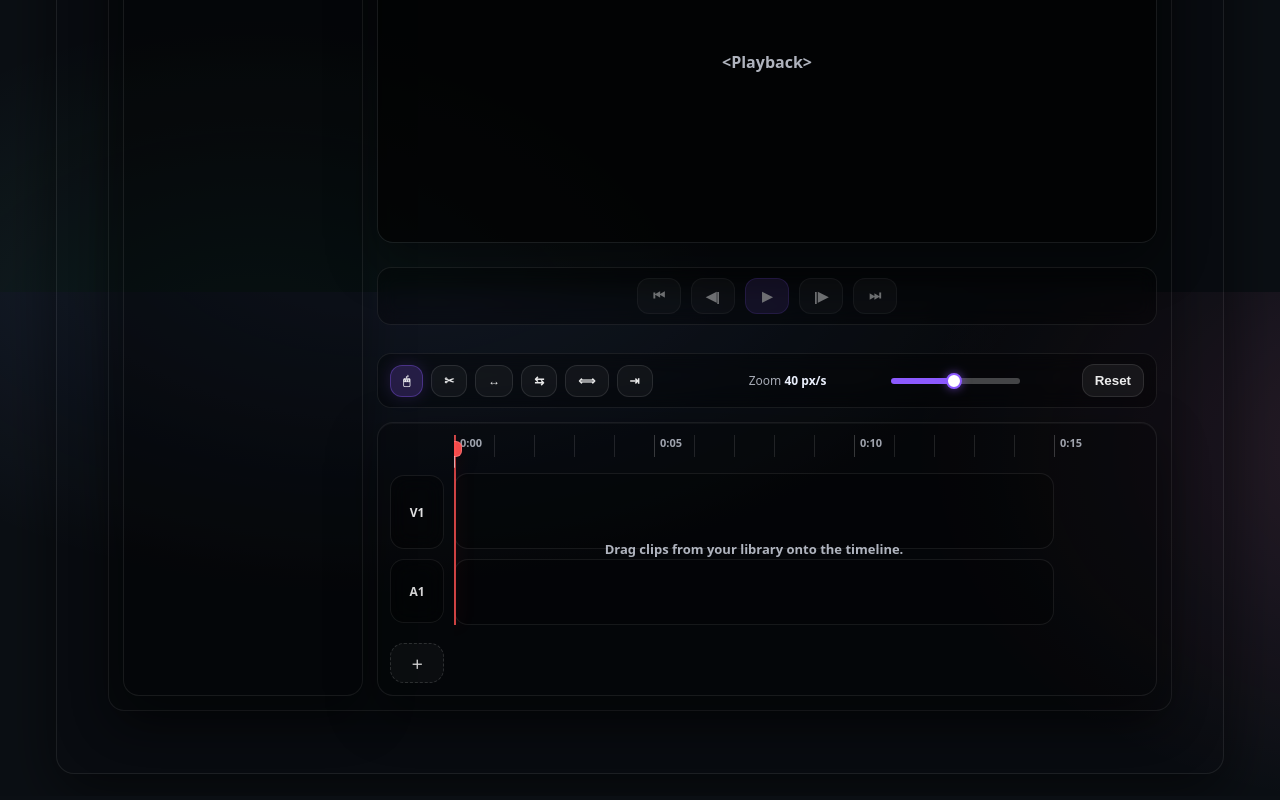
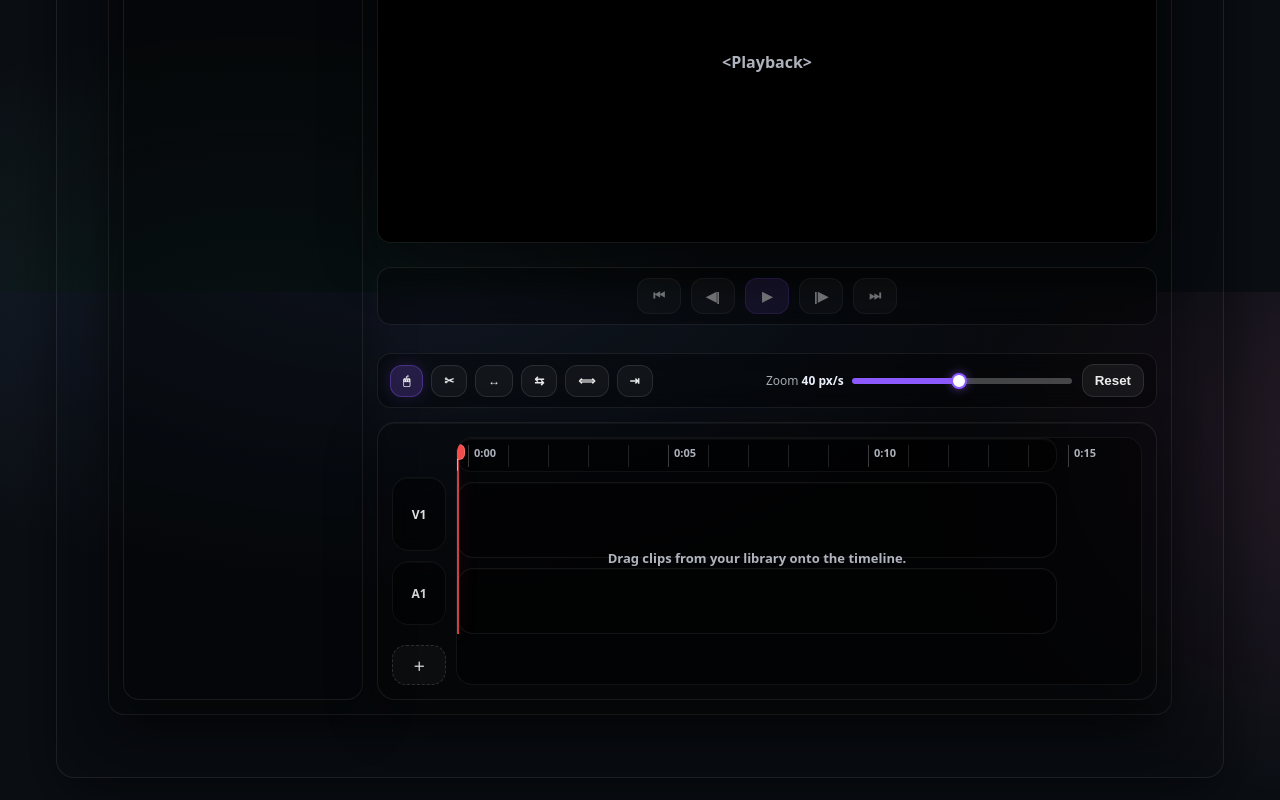
Before and after one commit to JasonAuroraAI/mytube-frontend, a React (Vite) app: page /generate/edit/1 in a window 1280 px wide. Shown: the part 508-1308 px from the top of the page. Built offline with nearby package versions, Linux system fonts and the light colour scheme; no server answers.

Commit message:
Hover thumbnail preview

```diff
--- a/src/pages/GenerateEdit.css
+++ b/src/pages/GenerateEdit.css
@@ -1209,3 +1209,324 @@
   opacity: 1;
   transform: scale(1);
 }
+
+/* =========================
+   Zoom row (final)
+   ========================= */
+
+/* Parent row: left tools + right zoom cluster */
+.genEditZoomRow{
+  display: flex;
+  align-items: center;
+  gap: 12px;
+}
+
+/* Right cluster sits to the far right */
+.genEditZoomRight{
+  margin-left: auto;
+  display: flex;
+  align-items: center;
+  gap: 10px;
+}
+
+/* Label + slider: tight unit */
+.genEditZoomGroup{
+  display: flex;
+  align-items: center;
+  gap: 8px;          /* <- controls the label/slider spacing */
+}
+
+/* Label should not use margins for layout */
+.genEditZoomLabel{
+  min-width: auto;
+  white-space: nowrap;
+  margin: 0;         /* <- kills those 50/60px offsets */
+  font-size: 12px;
+}
+
+/* Slider should flex and not use margins */
+.genEditZoomSlider{
+  flex: 1;
+  margin: 0;         /* <- kills those 50px offsets */
+  min-width: 220px;  /* optional: stops it getting tiny */
+}
+/* =========================
+   Editor look = Player look
+   ========================= */
+
+/* Timeline shell gets the same glass + inner highlight */
+.genEditTimelineShell{
+  border-radius: 18px;
+  background: rgba(0,0,0,0.28);
+  border: 1px solid rgba(255,255,255,0.08);
+  box-shadow:
+    inset 0 1px 0 rgba(255,255,255,0.04),
+    0 18px 50px rgba(0,0,0,0.45);
+}
+
+/* Make the “timeline surface” feel like a stage */
+.genEditTimelineViewport{
+  border-radius: 16px;
+  background: rgba(0,0,0,0.40);
+  border: 1px solid rgba(255,255,255,0.06);
+}
+
+/* Slightly more breathing room, like the player controls */
+.genEditTimelineMulti{
+  padding: 14px;
+}
+
+.genEditTimeHeader{
+  border-radius: 14px;
+  background: rgba(0,0,0,0.38);
+  border: 1px solid rgba(255,255,255,0.06);
+  box-shadow: inset 0 1px 0 rgba(255,255,255,0.03);
+  padding: 6px 10px;
+  height: 34px;       /* slightly taller */
+  margin-bottom: 10px;
+}
+
+/* Ruler ticks a touch brighter */
+.genEditRulerTick{ background: rgba(255,255,255,0.14); }
+.genEditRulerTick.major{ background: rgba(255,255,255,0.26); }
+
+/* Ruler labels slightly crisper */
+.genEditRulerLabel{
+  opacity: 0.82;
+  font-weight: 900;
+}
+
+/* Lanes look like trays */
+.genEditLane{
+  border-radius: 16px;
+  background: rgba(0,0,0,0.28);
+  border: 1px solid rgba(255,255,255,0.07);
+  box-shadow: inset 0 1px 0 rgba(255,255,255,0.02);
+}
+
+/* Clips feel more like “cards” */
+.genEditClip{
+  border-radius: 16px;
+  background: rgba(255,255,255,0.05);
+  border: 1px solid rgba(255,255,255,0.10);
+  box-shadow:
+    0 10px 22px rgba(0,0,0,0.35),
+    inset 0 1px 0 rgba(255,255,255,0.04);
+}
+
+.genEditClip:hover{
+  background: rgba(255,255,255,0.06);
+  border-color: rgba(255,255,255,0.14);
+}
+
+/* Selected clip matches your purple language */
+.genEditClip.active,
+.genEditClip.selected{
+  background: rgba(140,90,255,0.18);
+  border-color: rgba(140,90,255,0.35);
+  box-shadow:
+    0 14px 28px rgba(0,0,0,0.38),
+    0 0 0 2px rgba(140,90,255,0.10) inset;
+}
+
+.genEditGutterCell{
+  border-radius: 16px;
+  background: rgba(0,0,0,0.38);
+  border: 1px solid rgba(255,255,255,0.06);
+  box-shadow: inset 0 1px 0 rgba(255,255,255,0.03);
+}
+
+/* =========================
+   PLAYER — Minimal YouTube Style
+   (Controls always visible)
+   ========================= */
+
+/* Player shell stays clean and subtle */
+.genEditPlayerShell{
+  border-radius: 14px;
+  background: rgba(0,0,0,0.20);
+  border: 1px solid rgba(255,255,255,0.06);
+  box-shadow: 0 18px 55px rgba(0,0,0,0.45);
+  overflow: hidden;
+}
+
+.genEditPlayer{
+  padding: 0;
+  background: #000;
+  height: 360px;
+}
+
+/* Flat stage */
+.genEditVideoStage{
+  border-radius: 0;
+  border: 0;
+  background: #000;
+  box-shadow: none;
+}
+
+/* ----------------------------------
+   Overlay controls (always visible)
+----------------------------------- */
+
+.genEditOverlayControls{
+  left: 12px;
+  right: 12px;
+  bottom: 10px;
+
+  padding: 0;
+  gap: 10px;
+
+  background: transparent;
+  border: 0;
+  box-shadow: none;
+  backdrop-filter: none;
+
+  opacity: 1;              /* ✅ ALWAYS visible */
+  transform: none;
+  pointer-events: auto;
+}
+
+/* Subtle permanent bottom gradient like YouTube */
+.genEditVideoStage::after{
+  content:"";
+  position:absolute;
+  left:0; right:0; bottom:0;
+  height: 92px;
+  pointer-events:none;
+  background: linear-gradient(
+    to top,
+    rgba(0,0,0,0.55),
+    rgba(0,0,0,0.15),
+    rgba(0,0,0,0.00)
+  );
+  opacity: 1;              /* ✅ always visible */
+}
+
+/* ----------------------------------
+   Buttons — small + circular
+----------------------------------- */
+
+.genEditOverlayControls .genEditPBtn,
+.genEditOverlayControls .genEditBtn{
+  height: 34px;
+  min-width: 34px;
+  padding: 0 10px;
+
+  border-radius: 999px;
+  background: rgba(0,0,0,0.40);
+  border: 1px solid rgba(255,255,255,0.10);
+
+  font-weight: 800;
+  box-shadow: none;
+}
+
+.genEditOverlayControls .genEditPBtn:hover,
+.genEditOverlayControls .genEditBtn:hover{
+  background: rgba(255, 255, 255, 0.5);
+  border-color: rgba(255,255,255,0.16);
+}
+
+/* ----------------------------------
+   Time display — subtle
+----------------------------------- */
+
+.genEditPlayerTime{
+  min-width: 110px;
+  font-size: 12px;
+  font-weight: 800;
+  opacity: 0.92;
+}
+
+/* ----------------------------------
+   Thin YouTube-style progress bar
+----------------------------------- */
+
+.genEditOverlayControls input[type="range"]{
+  appearance: none;
+  height: 4px;
+  border-radius: 999px;
+  background: rgba(255,255,255,1);
+}
+
+/* Track */
+.genEditOverlayControls input[type="range"]::-webkit-slider-runnable-track{
+  height: 4px;
+  border-radius: 999px;
+  background: rgba(255,255,255, 1);
+}
+.genEditOverlayControls input[type="range"]::-moz-range-track{
+  height: 4px;
+  border-radius: 999px;
+  background: rgba(255, 255, 255, 1);
+}
+
+/* Thumb — small dot */
+.genEditOverlayControls input[type="range"]::-webkit-slider-thumb{
+  appearance: none;
+  width: 10px;
+  height: 10px;
+  border-radius: 999px;
+  background: rgba(140,90,255,1);
+  border: 0;
+  margin-top: -3px;
+}
+.genEditOverlayControls input[type="range"]::-moz-range-thumb{
+  width: 10px;
+  height: 10px;
+  border-radius: 999px;
+  background: rgba(140,90,255,1);
+  border: 0;
+}
+
+/* Slimmer volume */
+.genEditPlayerVol{
+  width: 90px;
+}
+
+/* Always-visible controls (no fade to 0) */
+.genEditOverlayControls{
+  opacity: 1 !important;
+  transform: none !important;
+  pointer-events: auto !important;
+
+  /* keep your YouTube-minimal vibe */
+  background: rgba(0,0,0,0.55);
+  backdrop-filter: blur(10px);
+}
+.genEditVideoStage:hover .genEditOverlayControls,
+.genEditVideoStage:focus-within .genEditOverlayControls{
+  opacity: 1 !important;
+  transform: none !important;
+  pointer-events: auto !important;
+}
+
+/* Make overlay buttons readable */
+.genEditOverlayControls button,
+.genEditOverlayControls .genEditPBtn,
+.genEditOverlayControls [role="button"]{
+  opacity: 1 !important;
+  color: rgba(255,255,255,0.95) !important;
+  background: rgba(255,255,255,0.10);
+  border: 1px solid rgba(255,255,255,0.16);
+}
+
+/* SVG icons inside those buttons */
+.genEditOverlayControls button svg,
+.genEditOverlayControls .genEditPBtn svg{
+  opacity: 1 !important;
+  color: rgba(255,255,255,0.95) !important;
+  fill: currentColor !important;
+  stroke: currentColor !important;
+}
+
+/* If your SVG uses strokes only, keep fills off */
+.genEditOverlayControls button svg *{
+  opacity: 1 !important;
+  stroke: currentColor !important;
+}
+
+/* If your icons are images (png/svg <img>) */
+.genEditOverlayControls button img{
+  opacity: 1 !important;
+  filter: brightness(1.15) contrast(1.1) drop-shadow(0 1px 2px rgba(0,0,0,0.65));
+}
--- a/src/ui/VideoCard.css
+++ b/src/ui/VideoCard.css
@@ -244,3 +244,40 @@
   background: rgba(255, 100, 100, 0.18);
   border-color: rgba(255, 100, 100, 0.50);
 }
+
+/* Ensure overlay positioning works */
+.thumb-wrapper {
+  position: relative;
+  overflow: hidden;
+}
+
+/* Make both fill the same box */
+.thumb-wrapper img,
+.thumb-wrapper video {
+  width: 100%;
+  height: 100%;
+  display: block;
+  object-fit: cover;
+}
+
+/* Layer the preview video on top of the image */
+.thumbPreview {
+  position: absolute;
+  inset: 0;
+  opacity: 0;
+  pointer-events: none; /* clicks still go to card */
+  transition: opacity 120ms ease;
+}
+
+.thumbPreview.isVisible {
+  opacity: 1;
+}
+
+/* Fade the image out when preview shows */
+.thumbImg {
+  transition: opacity 120ms ease;
+}
+
+.thumbImg.isHidden {
+  opacity: 0;
+}
```
Also changed, not shown: src/ui/VideoCard.jsx (+107 -26 lines).
